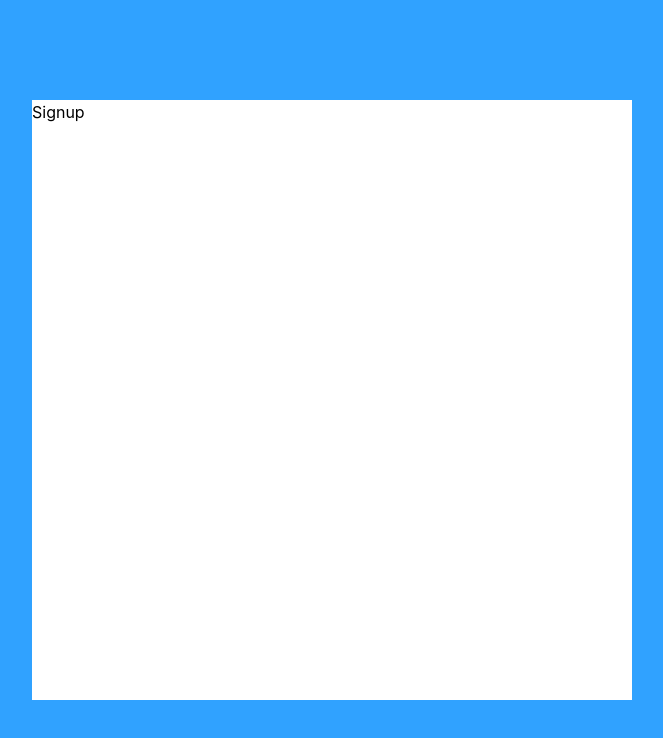
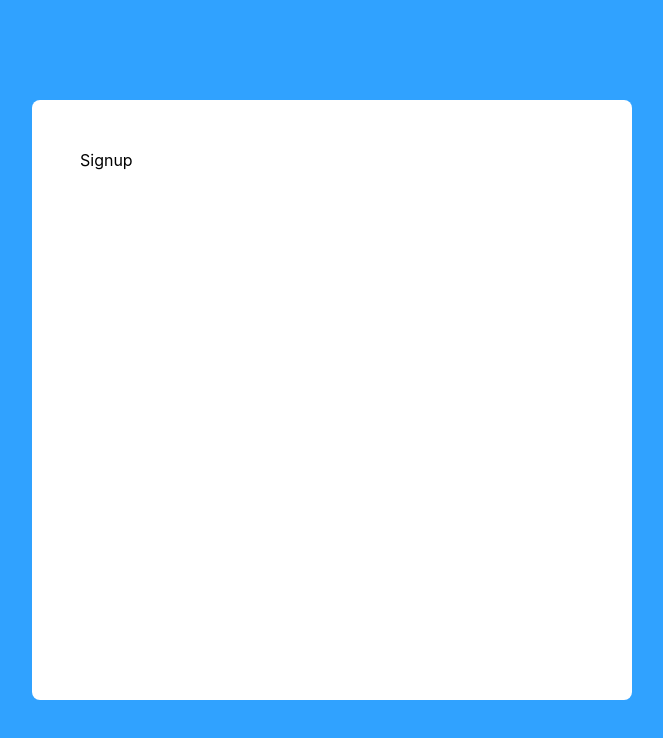
Before and after one commit to yousunzoo/wanted-pre-onboarding-frontend, a React (Create React App) app: page /signup in a window 1280 px wide. Shown: the top 738 px of the page, without its empty margins (308-971 px from the left). Built offline with nearby package versions, Linux system fonts and the light colour scheme.

Commit message:
Design: Layout 컴포넌트 스타일링

```diff
--- a/src/components/Layout.tsx
+++ b/src/components/Layout.tsx
@@ -2,7 +2,7 @@ import { Outlet } from 'react-router-dom'
 
 function Layout() {
   return (
-    <main className='w-[600px] h-[600px] bg-white'>
+    <main className='w-[600px] h-[600px] bg-white rounded-lg p-12'>
       <Outlet />
     </main>
   )
```
